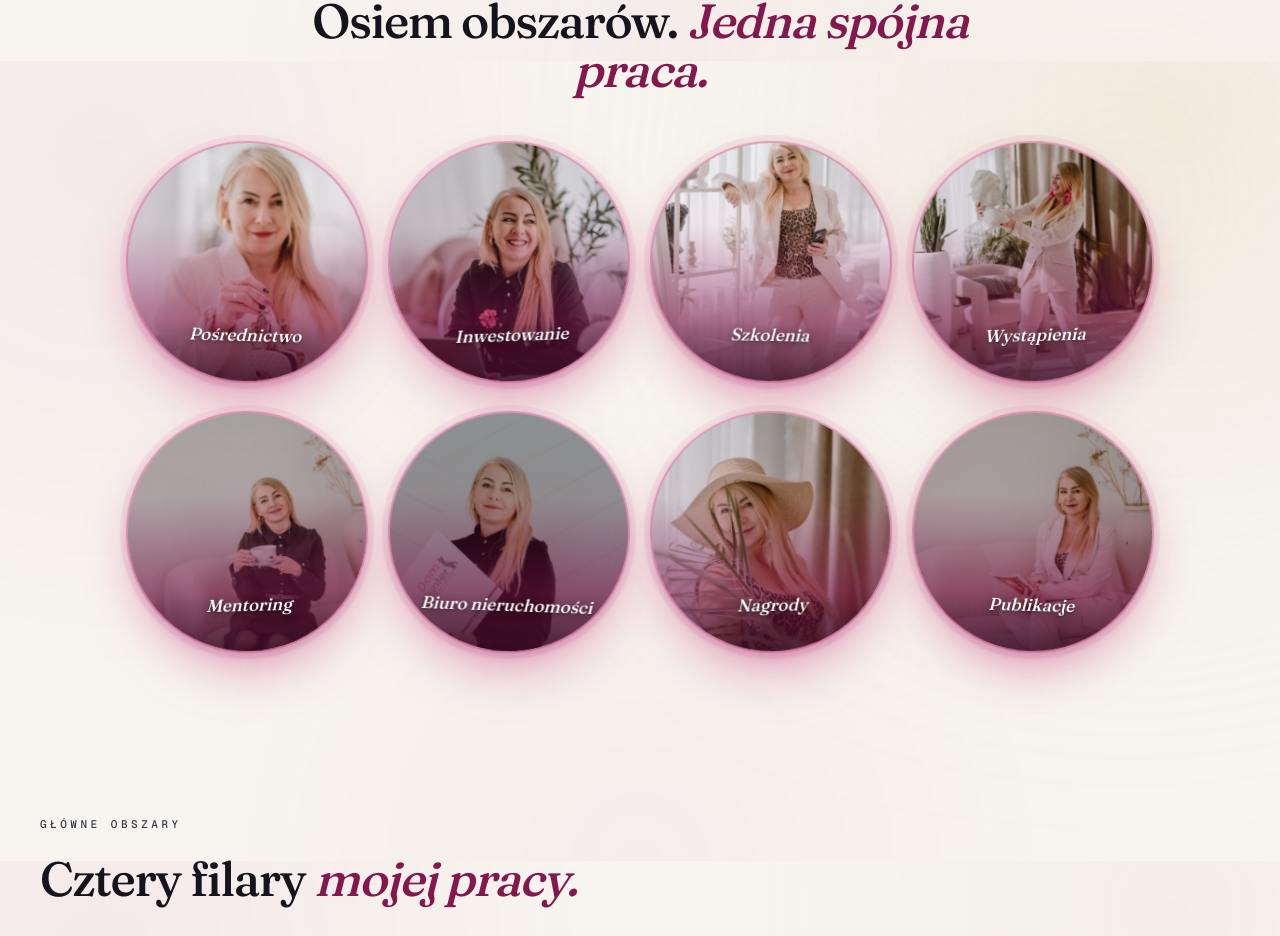
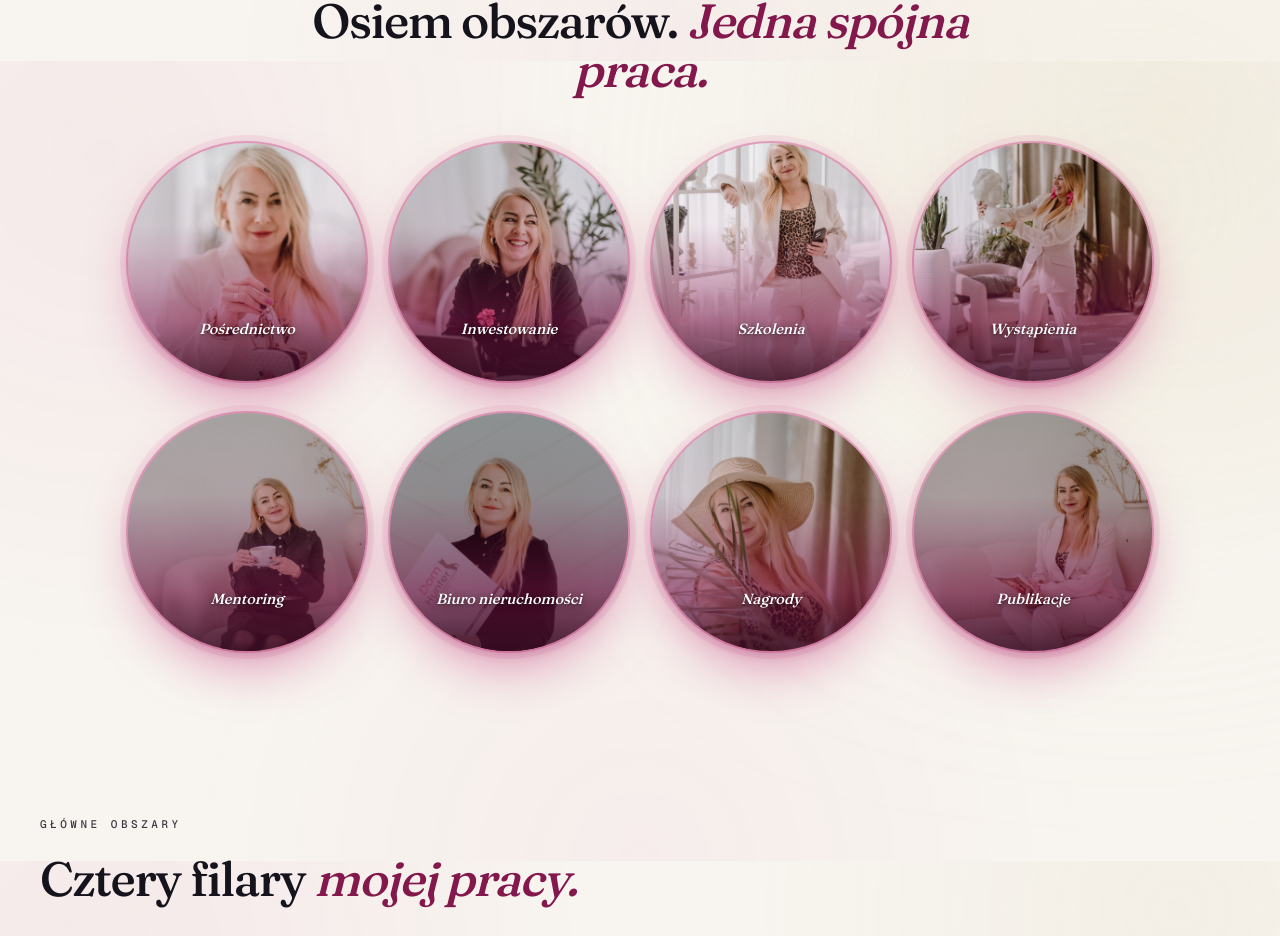
Before and after one commit to dariuszszuca-lang/sylwia-website, a Next.js app: page / in a window 1280 px wide. Shown: the part 1539-2475 px from the top of the page. Built offline with nearby package versions, Linux system fonts and the light colour scheme; no server answers.

Commit message:
fix(circles): wyrownanie podpisow (bez per-card rotation), zmniejszony font dla dlugich napisow jak Biuro nieruchomosci

```diff
--- a/app/globals.css
+++ b/app/globals.css
@@ -1256,21 +1256,21 @@ details.faq-item summary::-webkit-details-marker {
 @keyframes circle-reveal {
   to {
     opacity: 1;
-    transform: translateY(0) scale(1) rotate(var(--rotate, 0deg));
+    transform: translateY(0) scale(1);
   }
 }
 
-.category-circle:nth-child(1) { --rotate: 1.5deg; animation-delay: 0ms; }
-.category-circle:nth-child(2) { --rotate: -2deg; animation-delay: 80ms; }
-.category-circle:nth-child(3) { --rotate: 1deg; animation-delay: 160ms; }
-.category-circle:nth-child(4) { --rotate: -1.5deg; animation-delay: 240ms; }
-.category-circle:nth-child(5) { --rotate: -1.5deg; animation-delay: 320ms; }
-.category-circle:nth-child(6) { --rotate: 2deg; animation-delay: 400ms; }
-.category-circle:nth-child(7) { --rotate: -1deg; animation-delay: 480ms; }
-.category-circle:nth-child(8) { --rotate: 1.5deg; animation-delay: 560ms; }
+.category-circle:nth-child(1) { animation-delay: 0ms; }
+.category-circle:nth-child(2) { animation-delay: 80ms; }
+.category-circle:nth-child(3) { animation-delay: 160ms; }
+.category-circle:nth-child(4) { animation-delay: 240ms; }
+.category-circle:nth-child(5) { animation-delay: 320ms; }
+.category-circle:nth-child(6) { animation-delay: 400ms; }
+.category-circle:nth-child(7) { animation-delay: 480ms; }
+.category-circle:nth-child(8) { animation-delay: 560ms; }
 
 .category-circle:hover {
-  transform: translateY(-10px) scale(1.06) rotate(0deg) !important;
+  transform: translateY(-10px) scale(1.06);
   z-index: 10;
 }
 
@@ -1347,20 +1347,21 @@ details.faq-item summary::-webkit-details-marker {
 .category-circle-label {
   position: absolute;
   z-index: 3;
-  bottom: 14%;
+  bottom: 18%;
   left: 50%;
   transform: translateX(-50%);
   color: #fff;
   font-family: var(--font-display);
   font-style: italic;
   font-weight: 500;
-  font-size: clamp(0.95rem, 1.35vw, 1.25rem);
+  font-size: clamp(0.85rem, 1.15vw, 1.1rem);
+  line-height: 1.15;
   letter-spacing: -0.005em;
   text-align: center;
   text-shadow:
     0 2px 8px rgba(0, 0, 0, 0.5),
     0 1px 2px rgba(0, 0, 0, 0.3);
-  padding: 0 0.8rem;
+  padding: 0 1.2rem;
   width: 100%;
   pointer-events: none;
   transition: transform 0.4s cubic-bezier(0.34, 1.56, 0.64, 1);
```
